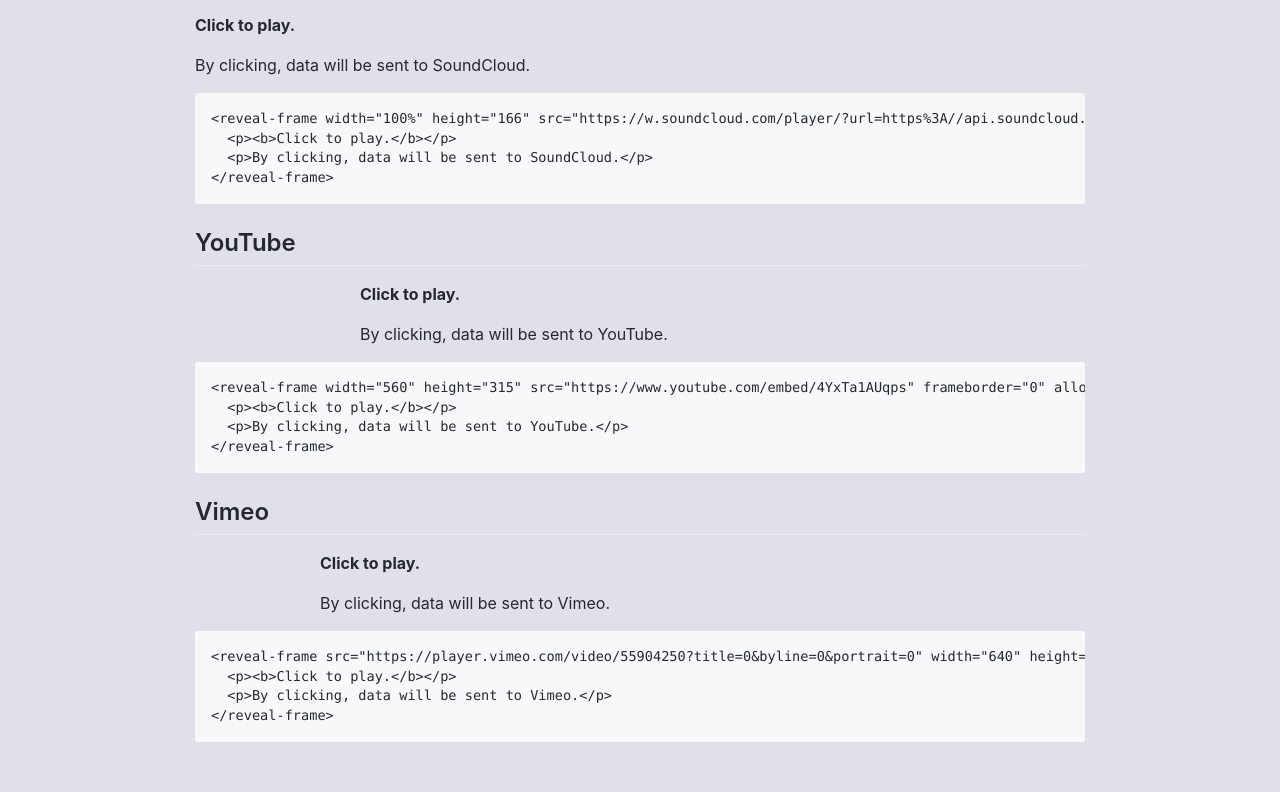
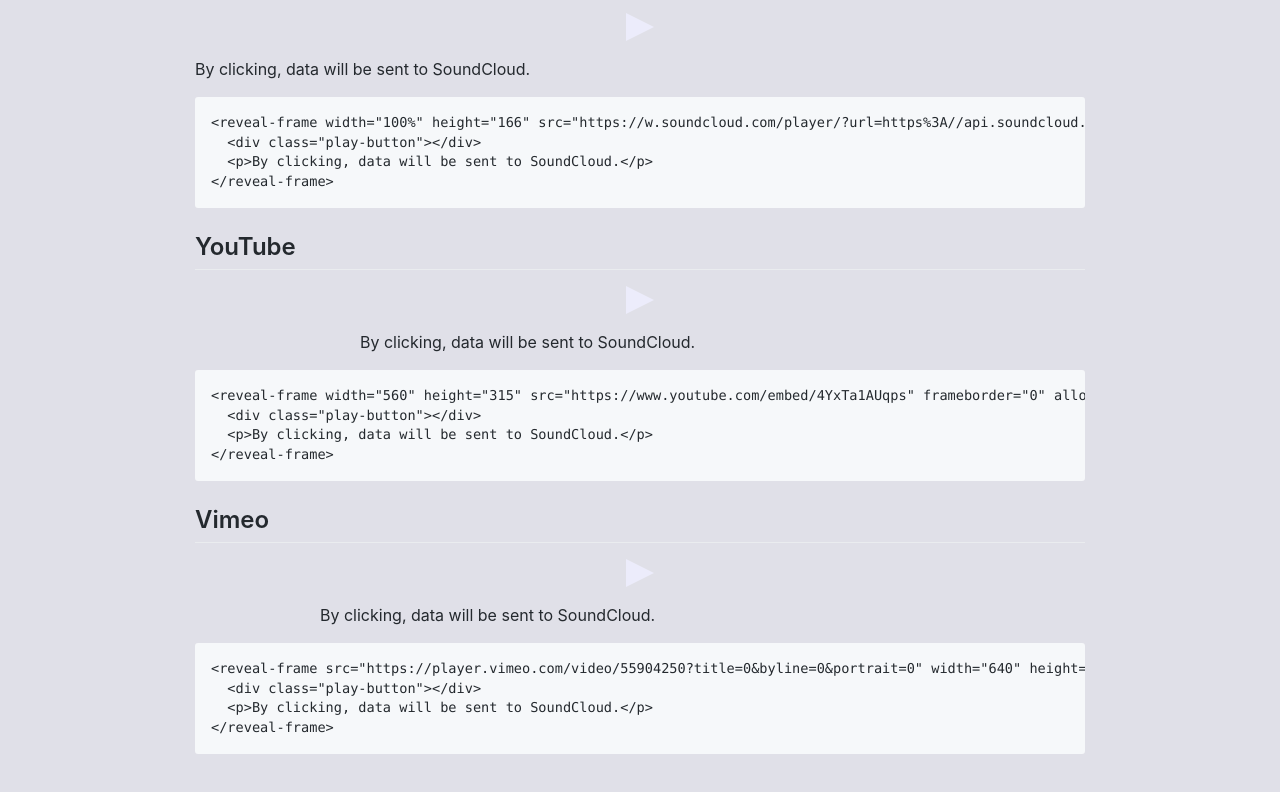
Before and after one commit to vwochnik/reveal-frame-component, a plain HTML site: page _site/demo.html in a window 1280 px wide. Shown: the part 198-990 px from the top of the page. Drawn offline with Linux system fonts and the light colour scheme.

Commit message:
added play button

```diff
--- a/_site/demo.html
+++ b/_site/demo.html
@@ -46,6 +46,14 @@
       .demo-container {
         margin: 0.5rem auto 1rem;
       }
+      .play-button {
+        height: 0px;
+        width: 0;
+        border-left: 28px solid rgba(239, 239, 255, 0.8);;
+        border-top: 14px solid transparent;
+        border-bottom: 14px solid transparent;
+        margin: 0.5rem auto 1rem;
+      }
       @media (max-width: 767px) {
         .markdown-body {
           padding: 15px;
@@ -64,13 +72,13 @@
 
 <div class="demo-container" style="width:100%">
 	<reveal-frame width="100%" height="166" src="https://w.soundcloud.com/player/?url=https%3A//api.soundcloud.com/tracks/44739720&amp;color=%23ff5500&amp;auto_play=false&amp;hide_related=false&amp;show_comments=true&amp;show_user=true&amp;show_reposts=false&amp;show_teaser=true">
-	  <p><b>Click to play.</b></p>
+    <div class="play-button"></div>
 	  <p>By clicking, data will be sent to SoundCloud.</p>
 	</reveal-frame>
 </div>
 
 <div class="highlighter-rouge"><div class="highlight"><pre class="highlight"><code>&lt;reveal-frame width="100%" height="166" src="https://w.soundcloud.com/player/?url=https%3A//api.soundcloud.com/tracks/44739720&amp;color=%23ff5500&amp;auto_play=false&amp;hide_related=false&amp;show_comments=true&amp;show_user=true&amp;show_reposts=false&amp;show_teaser=true"&gt;
-  &lt;p&gt;&lt;b&gt;Click to play.&lt;/b&gt;&lt;/p&gt;
+  &lt;div class="play-button"&gt;&lt;/div&gt;
   &lt;p&gt;By clicking, data will be sent to SoundCloud.&lt;/p&gt;
 &lt;/reveal-frame&gt;
 </code></pre></div></div>
@@ -79,14 +87,14 @@
 
 <div class="demo-container" style="width:560px">
     <reveal-frame width="560" height="315" src="https://www.youtube.com/embed/4YxTa1AUqps" frameborder="0" allow="accelerometer; autoplay; encrypted-media; gyroscope; picture-in-picture">
-      <p><b>Click to play.</b></p>
-      <p>By clicking, data will be sent to YouTube.</p>
+      <div class="play-button"></div>
+      <p>By clicking, data will be sent to SoundCloud.</p>
     </reveal-frame>
 </div>
 
 <div class="highlighter-rouge"><div class="highlight"><pre class="highlight"><code>&lt;reveal-frame width="560" height="315" src="https://www.youtube.com/embed/4YxTa1AUqps" frameborder="0" allow="accelerometer; autoplay; encrypted-media; gyroscope; picture-in-picture" &gt;
-  &lt;p&gt;&lt;b&gt;Click to play.&lt;/b&gt;&lt;/p&gt;
-  &lt;p&gt;By clicking, data will be sent to YouTube.&lt;/p&gt;
+  &lt;div class="play-button"&gt;&lt;/div&gt;
+  &lt;p&gt;By clicking, data will be sent to SoundCloud.&lt;/p&gt;
 &lt;/reveal-frame&gt;
 </code></pre></div></div>
 
@@ -94,34 +102,18 @@
 
 <div class="demo-container" style="width:640px">
 	<reveal-frame src="https://player.vimeo.com/video/55904250?title=0&amp;byline=0&amp;portrait=0" width="640" height="360" allow="autoplay; fullscreen">
-      <p><b>Click to play.</b></p>
-      <p>By clicking, data will be sent to Vimeo.</p>
+    <div class="play-button"></div>
+    <p>By clicking, data will be sent to SoundCloud.</p>
 	</reveal-frame>
 </div>
 
 <div class="highlighter-rouge"><div class="highlight"><pre class="highlight"><code>&lt;reveal-frame src="https://player.vimeo.com/video/55904250?title=0&amp;byline=0&amp;portrait=0" width="640" height="360" allow="autoplay; fullscreen"&gt;
-  &lt;p&gt;&lt;b&gt;Click to play.&lt;/b&gt;&lt;/p&gt;
-  &lt;p&gt;By clicking, data will be sent to Vimeo.&lt;/p&gt;
+  &lt;div class="play-button"&gt;&lt;/div&gt;
+  &lt;p&gt;By clicking, data will be sent to SoundCloud.&lt;/p&gt;
 &lt;/reveal-frame&gt;
 </code></pre></div></div>
 
       </div>
     </div>
-    <script type="text/javascript">
-      const boxes = document.querySelectorAll("water-box");
-      console.info(boxes);
-      function animate() {
-        for (let i = 0; i < boxes.length; ++i) {
-          const box = boxes[i];
-          const increment = 1+i;
-          const oldValue = box.value;
-          const newValue = (oldValue + increment) % 100;
-          box.value = newValue || 0;
-        }
-        setTimeout(() => requestAnimationFrame(animate), 50);
-        ;
-      }
-      animate();
-    </script>
   </body>
 </html>
```
Also changed, not shown: _layouts/default.html (+8 -16 lines), _site/index.html (+8 -16 lines), demo.md (+10 -10 lines).
